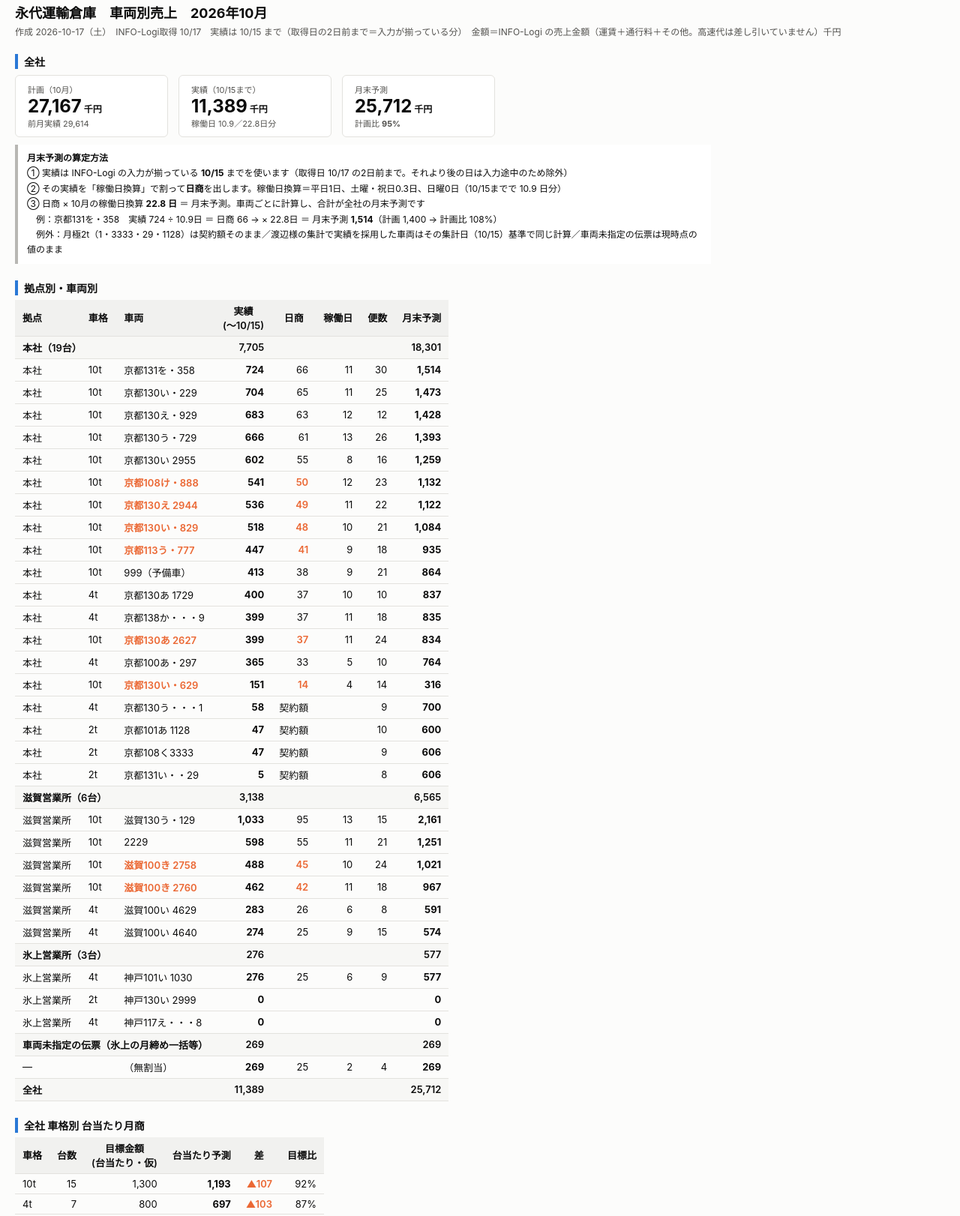
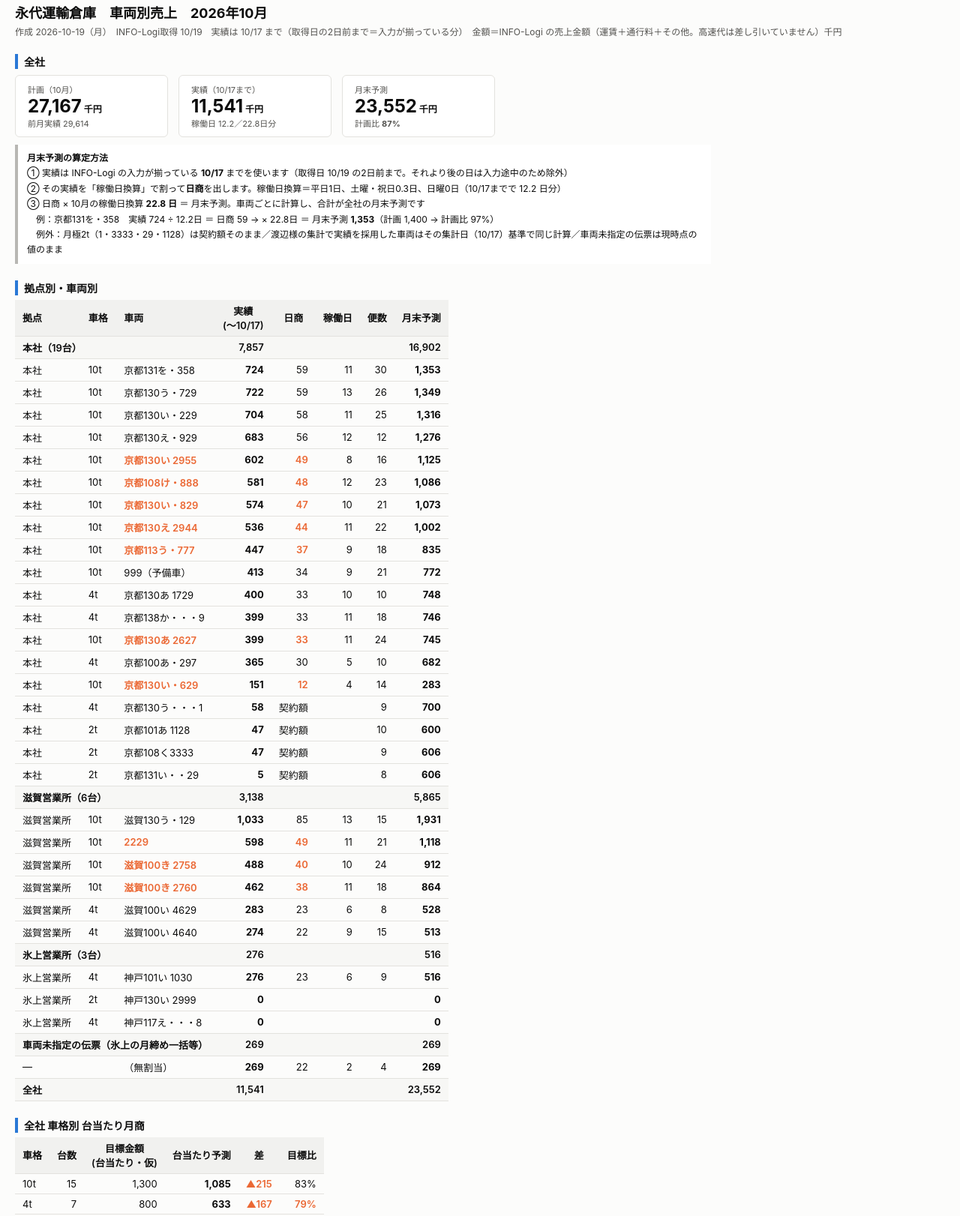
Before and after one commit to tadaxM/eidai-dashboard, a plain HTML site: page index.html in a window 1280 px wide. Shown: the part 13-1635 px from the top of the page at 75% size. Drawn offline with Linux system fonts and the light colour scheme.

Commit message:
dashboard update 2026-10-19

```diff
--- a/index.html
+++ b/index.html
@@ -8,58 +8,58 @@ th{background:#f1f1ef;font-weight:600;text-align:center} td.l,th.l{text-align:le
 .howto{background:#fff;border-left:4px solid #b8b7b3;padding:8px 12px;margin:10px 0 4px;font-size:12px;line-height:1.7;max-width:900px}
 </style></head><body>
 <h1>永代運輸倉庫　車両別売上　2026年10月</h1>
-<div class="sub">作成 2026-10-17（土）　INFO-Logi取得 10/17　実績は 10/15 まで（取得日の2日前まで＝入力が揃っている分）　金額＝INFO-Logi の売上金額（運賃＋通行料＋その他。高速代は差し引いていません）千円</div>
+<div class="sub">作成 2026-10-19（月）　INFO-Logi取得 10/19　実績は 10/17 まで（取得日の2日前まで＝入力が揃っている分）　金額＝INFO-Logi の売上金額（運賃＋通行料＋その他。高速代は差し引いていません）千円</div>
 <h2>全社</h2>
 <div class="kpi">
 <div class="tile"><div class="t">計画（10月）</div><div class="v">27,167<span style="font-size:12px"> 千円</span></div><div class="t">前月実績 29,614</div></div>
-<div class="tile"><div class="t">実績（10/15まで）</div><div class="v">11,389<span style="font-size:12px"> 千円</span></div><div class="t">稼働日 10.9／22.8日分</div></div>
-<div class="tile"><div class="t">月末予測</div><div class="v">25,712<span style="font-size:12px"> 千円</span></div><div class="t">計画比 <b>95%</b></div></div>
+<div class="tile"><div class="t">実績（10/17まで）</div><div class="v">11,541<span style="font-size:12px"> 千円</span></div><div class="t">稼働日 12.2／22.8日分</div></div>
+<div class="tile"><div class="t">月末予測</div><div class="v">23,552<span style="font-size:12px"> 千円</span></div><div class="t">計画比 <b>87%</b></div></div>
 </div>
 <div class="howto"><b>月末予測の算定方法</b><br>
-① 実績は INFO-Logi の入力が揃っている <b>10/15</b> までを使います（取得日 10/17 の2日前まで。それより後の日は入力途中のため除外）<br>
-② その実績を「稼働日換算」で割って<b>日商</b>を出します。稼働日換算＝平日1日、土曜・祝日0.3日、日曜0日（10/15までで 10.9 日分）<br>
+① 実績は INFO-Logi の入力が揃っている <b>10/17</b> までを使います（取得日 10/19 の2日前まで。それより後の日は入力途中のため除外）<br>
+② その実績を「稼働日換算」で割って<b>日商</b>を出します。稼働日換算＝平日1日、土曜・祝日0.3日、日曜0日（10/17までで 12.2 日分）<br>
 ③ 日商 × 10月の稼働日換算 <b>22.8 日</b> ＝ 月末予測。車両ごとに計算し、合計が全社の月末予測です<br>
-　例：京都131を・358　実績 724 ÷ 10.9日 ＝ 日商 66 → × 22.8日 ＝ 月末予測 <b>1,514</b>（計画 1,400 → 計画比 108%）<br>
-　例外：月極2t（1・3333・29・1128）は契約額そのまま／渡辺様の集計で実績を採用した車両はその集計日（10/15）基準で同じ計算／車両未指定の伝票は現時点の値のまま</div>
-<h2>拠点別・車両別</h2><div class="wrap"><table><tr><th class="l">拠点</th><th class="l">車格</th><th class="l">車両</th><th>実績<br>(〜10/15)</th><th>日商</th><th>稼働日</th><th>便数</th><th>月末予測</th></tr>
-<tr class="sec"><td class="l" colspan="3">本社（19台）</td><td>7,705</td><td colspan="3"></td><td>18,301</td></tr>
-<tr><td class="l">本社</td><td class="l">10t</td><td class="l">京都131を・358</td><td><b>724</b></td><td class="">66</td><td>11</td><td>30</td><td><b>1,514</b></td></tr>
-<tr><td class="l">本社</td><td class="l">10t</td><td class="l">京都130い・229</td><td><b>704</b></td><td class="">65</td><td>11</td><td>25</td><td><b>1,473</b></td></tr>
-<tr><td class="l">本社</td><td class="l">10t</td><td class="l">京都130え・929</td><td><b>683</b></td><td class="">63</td><td>12</td><td>12</td><td><b>1,428</b></td></tr>
-<tr><td class="l">本社</td><td class="l">10t</td><td class="l">京都130う・729</td><td><b>666</b></td><td class="">61</td><td>13</td><td>26</td><td><b>1,393</b></td></tr>
-<tr><td class="l">本社</td><td class="l">10t</td><td class="l">京都130い 2955</td><td><b>602</b></td><td class="">55</td><td>8</td><td>16</td><td><b>1,259</b></td></tr>
-<tr><td class="l">本社</td><td class="l">10t</td><td class="l bad">京都108け・888</td><td><b>541</b></td><td class="bad">50</td><td>12</td><td>23</td><td><b>1,132</b></td></tr>
-<tr><td class="l">本社</td><td class="l">10t</td><td class="l bad">京都130え 2944</td><td><b>536</b></td><td class="bad">49</td><td>11</td><td>22</td><td><b>1,122</b></td></tr>
-<tr><td class="l">本社</td><td class="l">10t</td><td class="l bad">京都130い・829</td><td><b>518</b></td><td class="bad">48</td><td>10</td><td>21</td><td><b>1,084</b></td></tr>
-<tr><td class="l">本社</td><td class="l">10t</td><td class="l bad">京都113う・777</td><td><b>447</b></td><td class="bad">41</td><td>9</td><td>18</td><td><b>935</b></td></tr>
-<tr><td class="l">本社</td><td class="l">10t</td><td class="l">999（予備車）</td><td><b>413</b></td><td class="">38</td><td>9</td><td>21</td><td><b>864</b></td></tr>
-<tr><td class="l">本社</td><td class="l">4t</td><td class="l">京都130あ 1729</td><td><b>400</b></td><td class="">37</td><td>10</td><td>10</td><td><b>837</b></td></tr>
-<tr><td class="l">本社</td><td class="l">4t</td><td class="l">京都138か・・・9</td><td><b>399</b></td><td class="">37</td><td>11</td><td>18</td><td><b>835</b></td></tr>
-<tr><td class="l">本社</td><td class="l">10t</td><td class="l bad">京都130あ 2627</td><td><b>399</b></td><td class="bad">37</td><td>11</td><td>24</td><td><b>834</b></td></tr>
-<tr><td class="l">本社</td><td class="l">4t</td><td class="l">京都100あ・297</td><td><b>365</b></td><td class="">33</td><td>5</td><td>10</td><td><b>764</b></td></tr>
-<tr><td class="l">本社</td><td class="l">10t</td><td class="l bad">京都130い・629</td><td><b>151</b></td><td class="bad">14</td><td>4</td><td>14</td><td><b>316</b></td></tr>
+　例：京都131を・358　実績 724 ÷ 12.2日 ＝ 日商 59 → × 22.8日 ＝ 月末予測 <b>1,353</b>（計画 1,400 → 計画比 97%）<br>
+　例外：月極2t（1・3333・29・1128）は契約額そのまま／渡辺様の集計で実績を採用した車両はその集計日（10/17）基準で同じ計算／車両未指定の伝票は現時点の値のまま</div>
+<h2>拠点別・車両別</h2><div class="wrap"><table><tr><th class="l">拠点</th><th class="l">車格</th><th class="l">車両</th><th>実績<br>(〜10/17)</th><th>日商</th><th>稼働日</th><th>便数</th><th>月末予測</th></tr>
+<tr class="sec"><td class="l" colspan="3">本社（19台）</td><td>7,857</td><td colspan="3"></td><td>16,902</td></tr>
+<tr><td class="l">本社</td><td class="l">10t</td><td class="l">京都131を・358</td><td><b>724</b></td><td class="">59</td><td>11</td><td>30</td><td><b>1,353</b></td></tr>
+<tr><td class="l">本社</td><td class="l">10t</td><td class="l">京都130う・729</td><td><b>722</b></td><td class="">59</td><td>13</td><td>26</td><td><b>1,349</b></td></tr>
+<tr><td class="l">本社</td><td class="l">10t</td><td class="l">京都130い・229</td><td><b>704</b></td><td class="">58</td><td>11</td><td>25</td><td><b>1,316</b></td></tr>
+<tr><td class="l">本社</td><td class="l">10t</td><td class="l">京都130え・929</td><td><b>683</b></td><td class="">56</td><td>12</td><td>12</td><td><b>1,276</b></td></tr>
+<tr><td class="l">本社</td><td class="l">10t</td><td class="l bad">京都130い 2955</td><td><b>602</b></td><td class="bad">49</td><td>8</td><td>16</td><td><b>1,125</b></td></tr>
+<tr><td class="l">本社</td><td class="l">10t</td><td class="l bad">京都108け・888</td><td><b>581</b></td><td class="bad">48</td><td>12</td><td>23</td><td><b>1,086</b></td></tr>
+<tr><td class="l">本社</td><td class="l">10t</td><td class="l bad">京都130い・829</td><td><b>574</b></td><td class="bad">47</td><td>10</td><td>21</td><td><b>1,073</b></td></tr>
+<tr><td class="l">本社</td><td class="l">10t</td><td class="l bad">京都130え 2944</td><td><b>536</b></td><td class="bad">44</td><td>11</td><td>22</td><td><b>1,002</b></td></tr>
+<tr><td class="l">本社</td><td class="l">10t</td><td class="l bad">京都113う・777</td><td><b>447</b></td><td class="bad">37</td><td>9</td><td>18</td><td><b>835</b></td></tr>
+<tr><td class="l">本社</td><td class="l">10t</td><td class="l">999（予備車）</td><td><b>413</b></td><td class="">34</td><td>9</td><td>21</td><td><b>772</b></td></tr>
+<tr><td class="l">本社</td><td class="l">4t</td><td class="l">京都130あ 1729</td><td><b>400</b></td><td class="">33</td><td>10</td><td>10</td><td><b>748</b></td></tr>
+<tr><td class="l">本社</td><td class="l">4t</td><td class="l">京都138か・・・9</td><td><b>399</b></td><td class="">33</td><td>11</td><td>18</td><td><b>746</b></td></tr>
+<tr><td class="l">本社</td><td class="l">10t</td><td class="l bad">京都130あ 2627</td><td><b>399</b></td><td class="bad">33</td><td>11</td><td>24</td><td><b>745</b></td></tr>
+<tr><td class="l">本社</td><td class="l">4t</td><td class="l">京都100あ・297</td><td><b>365</b></td><td class="">30</td><td>5</td><td>10</td><td><b>682</b></td></tr>
+<tr><td class="l">本社</td><td class="l">10t</td><td class="l bad">京都130い・629</td><td><b>151</b></td><td class="bad">12</td><td>4</td><td>14</td><td><b>283</b></td></tr>
 <tr><td class="l">本社</td><td class="l">4t</td><td class="l">京都130う・・・1</td><td><b>58</b></td><td class="">契約額</td><td></td><td>9</td><td><b>700</b></td></tr>
 <tr><td class="l">本社</td><td class="l">2t</td><td class="l">京都101あ 1128</td><td><b>47</b></td><td class="">契約額</td><td></td><td>10</td><td><b>600</b></td></tr>
 <tr><td class="l">本社</td><td class="l">2t</td><td class="l">京都108く3333</td><td><b>47</b></td><td class="">契約額</td><td></td><td>9</td><td><b>606</b></td></tr>
 <tr><td class="l">本社</td><td class="l">2t</td><td class="l">京都131い・・29</td><td><b>5</b></td><td class="">契約額</td><td></td><td>8</td><td><b>606</b></td></tr>
-<tr class="sec"><td class="l" colspan="3">滋賀営業所（6台）</td><td>3,138</td><td colspan="3"></td><td>6,565</td></tr>
-<tr><td class="l">滋賀営業所</td><td class="l">10t</td><td class="l">滋賀130う・129</td><td><b>1,033</b></td><td class="">95</td><td>13</td><td>15</td><td><b>2,161</b></td></tr>
-<tr><td class="l">滋賀営業所</td><td class="l">10t</td><td class="l">2229</td><td><b>598</b></td><td class="">55</td><td>11</td><td>21</td><td><b>1,251</b></td></tr>
-<tr><td class="l">滋賀営業所</td><td class="l">10t</td><td class="l bad">滋賀100き 2758</td><td><b>488</b></td><td class="bad">45</td><td>10</td><td>24</td><td><b>1,021</b></td></tr>
-<tr><td class="l">滋賀営業所</td><td class="l">10t</td><td class="l bad">滋賀100き 2760</td><td><b>462</b></td><td class="bad">42</td><td>11</td><td>18</td><td><b>967</b></td></tr>
-<tr><td class="l">滋賀営業所</td><td class="l">4t</td><td class="l">滋賀100い 4629</td><td><b>283</b></td><td class="">26</td><td>6</td><td>8</td><td><b>591</b></td></tr>
-<tr><td class="l">滋賀営業所</td><td class="l">4t</td><td class="l">滋賀100い 4640</td><td><b>274</b></td><td class="">25</td><td>9</td><td>15</td><td><b>574</b></td></tr>
-<tr class="sec"><td class="l" colspan="3">氷上営業所（3台）</td><td>276</td><td colspan="3"></td><td>577</td></tr>
-<tr><td class="l">氷上営業所</td><td class="l">4t</td><td class="l">神戸101い 1030</td><td><b>276</b></td><td class="">25</td><td>6</td><td>9</td><td><b>577</b></td></tr>
+<tr class="sec"><td class="l" colspan="3">滋賀営業所（6台）</td><td>3,138</td><td colspan="3"></td><td>5,865</td></tr>
+<tr><td class="l">滋賀営業所</td><td class="l">10t</td><td class="l">滋賀130う・129</td><td><b>1,033</b></td><td class="">85</td><td>13</td><td>15</td><td><b>1,931</b></td></tr>
+<tr><td class="l">滋賀営業所</td><td class="l">10t</td><td class="l bad">2229</td><td><b>598</b></td><td class="bad">49</td><td>11</td><td>21</td><td><b>1,118</b></td></tr>
+<tr><td class="l">滋賀営業所</td><td class="l">10t</td><td class="l bad">滋賀100き 2758</td><td><b>488</b></td><td class="bad">40</td><td>10</td><td>24</td><td><b>912</b></td></tr>
+<tr><td class="l">滋賀営業所</td><td class="l">10t</td><td class="l bad">滋賀100き 2760</td><td><b>462</b></td><td class="bad">38</td><td>11</td><td>18</td><td><b>864</b></td></tr>
+<tr><td class="l">滋賀営業所</td><td class="l">4t</td><td class="l">滋賀100い 4629</td><td><b>283</b></td><td class="">23</td><td>6</td><td>8</td><td><b>528</b></td></tr>
+<tr><td class="l">滋賀営業所</td><td class="l">4t</td><td class="l">滋賀100い 4640</td><td><b>274</b></td><td class="">22</td><td>9</td><td>15</td><td><b>513</b></td></tr>
+<tr class="sec"><td class="l" colspan="3">氷上営業所（3台）</td><td>276</td><td colspan="3"></td><td>516</td></tr>
+<tr><td class="l">氷上営業所</td><td class="l">4t</td><td class="l">神戸101い 1030</td><td><b>276</b></td><td class="">23</td><td>6</td><td>9</td><td><b>516</b></td></tr>
 <tr><td class="l">氷上営業所</td><td class="l">2t</td><td class="l">神戸130い 2999</td><td><b>0</b></td><td class=""></td><td></td><td></td><td><b>0</b></td></tr>
 <tr><td class="l">氷上営業所</td><td class="l">4t</td><td class="l">神戸117え・・・8</td><td><b>0</b></td><td class=""></td><td></td><td></td><td><b>0</b></td></tr>
 <tr class="sec"><td class="l" colspan="3">車両未指定の伝票（氷上の月締め一括等）</td><td>269</td><td colspan="3"></td><td>269</td></tr>
-<tr><td class="l">—</td><td class="l"></td><td class="l">（無割当）</td><td><b>269</b></td><td class="">25</td><td>2</td><td>4</td><td><b>269</b></td></tr>
-<tr class="sec"><td class="l" colspan="3">全社</td><td>11,389</td><td colspan="3"></td><td>25,712</td></tr></table></div>
+<tr><td class="l">—</td><td class="l"></td><td class="l">（無割当）</td><td><b>269</b></td><td class="">22</td><td>2</td><td>4</td><td><b>269</b></td></tr>
+<tr class="sec"><td class="l" colspan="3">全社</td><td>11,541</td><td colspan="3"></td><td>23,552</td></tr></table></div>
 <h2>全社 車格別 台当たり月商</h2><div class="wrap"><table><tr><th class="l">車格</th><th>台数</th><th>目標金額<br>(台当たり・仮)</th><th>台当たり予測</th><th>差</th><th>目標比</th></tr>
-<tr><td class="l">10t</td><td>15</td><td>1,300</td><td><b>1,193</b></td><td class="bad">▲107</td><td class="">92%</td></tr>
-<tr><td class="l">4t</td><td>7</td><td>800</td><td><b>697</b></td><td class="bad">▲103</td><td class="">87%</td></tr>
+<tr><td class="l">10t</td><td>15</td><td>1,300</td><td><b>1,085</b></td><td class="bad">▲215</td><td class="">83%</td></tr>
+<tr><td class="l">4t</td><td>7</td><td>800</td><td><b>633</b></td><td class="bad">▲167</td><td class="bad">79%</td></tr>
 <tr><td class="l">2t</td><td>3</td><td>650</td><td><b>604</b></td><td class="bad">▲46</td><td class="">93%</td></tr>
 </table></div>
-<div class="note">実績＝INFO-Logi の売上金額（売上日基準。運賃＋通行料＋その他）と渡辺様の集計（システム外の車両・入力遅れ分）の大きい方。日商＝10/15までの実績÷稼働日（平日1.0／土・祝0.3／日0）。月末予測＝日商×月の稼働日22.8日。月極2t（1・3333・29・1128）は契約額。無割当＝氷上の月締め一括等（現時点値）。仮目標＝10t 1,300／4t 800／2t 650千円/台・月（2026-09-20 松本設定・暫定）。稼働日＝売上のあった日数、便数＝伝票件数。予備車（999）は台当たり月商の台数に含めない。拠点内の並びは実績の降順。<b style="color:#eb6834">赤字</b>＝10tで日商5万円以下。<br>
+<div class="note">実績＝INFO-Logi の売上金額（売上日基準。運賃＋通行料＋その他）と渡辺様の集計（システム外の車両・入力遅れ分）の大きい方。日商＝10/17までの実績÷稼働日（平日1.0／土・祝0.3／日0）。月末予測＝日商×月の稼働日22.8日。月極2t（1・3333・29・1128）は契約額。無割当＝氷上の月締め一括等（現時点値）。仮目標＝10t 1,300／4t 800／2t 650千円/台・月（2026-09-20 松本設定・暫定）。稼働日＝売上のあった日数、便数＝伝票件数。予備車（999）は台当たり月商の台数に含めない。拠点内の並びは実績の降順。<b style="color:#eb6834">赤字</b>＝10tで日商5万円以下。<br>
 出典：INFO-Logi 売上明細／3か年計画（永代運輸_統合_3か年計画_20260825.xlsx）。scripts/dashboard_sharyou.py v1.1　松本整事務所</div></body></html>
```
